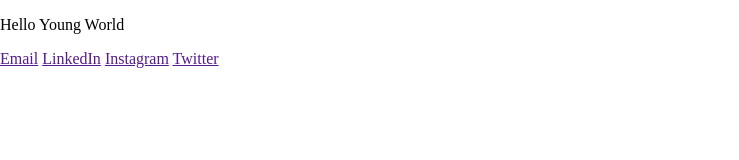
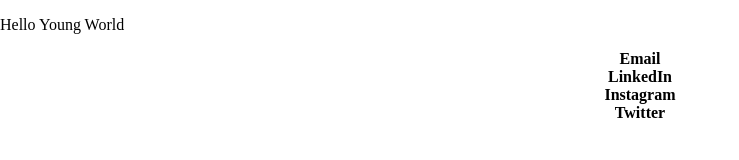
Before and after one commit to ANNIEB45/annieb45.github.io, a plain HTML site: page index.html in a window 1280 px wide. Shown: the whole page, without its empty margins (0-739 px from the left). Drawn offline with Linux system fonts and the light colour scheme.

Commit message:
made changes to footer div

```diff
--- a/style.css
+++ b/style.css
@@ -1,3 +1,24 @@
 body {
     margin: 0 auto;
 }
+
+
+
+
+.footer{
+    display: flex;
+    flex-direction: column;
+    justify-content: space-around;
+    align-items: center;
+}
+
+.footer a{
+    text-decoration: none;
+    color: black;
+    font-weight: 700;
+}
+.footer p{
+    color: grey;
+    font-size: 20px;
+    opacity: 0.4;
+}
```
